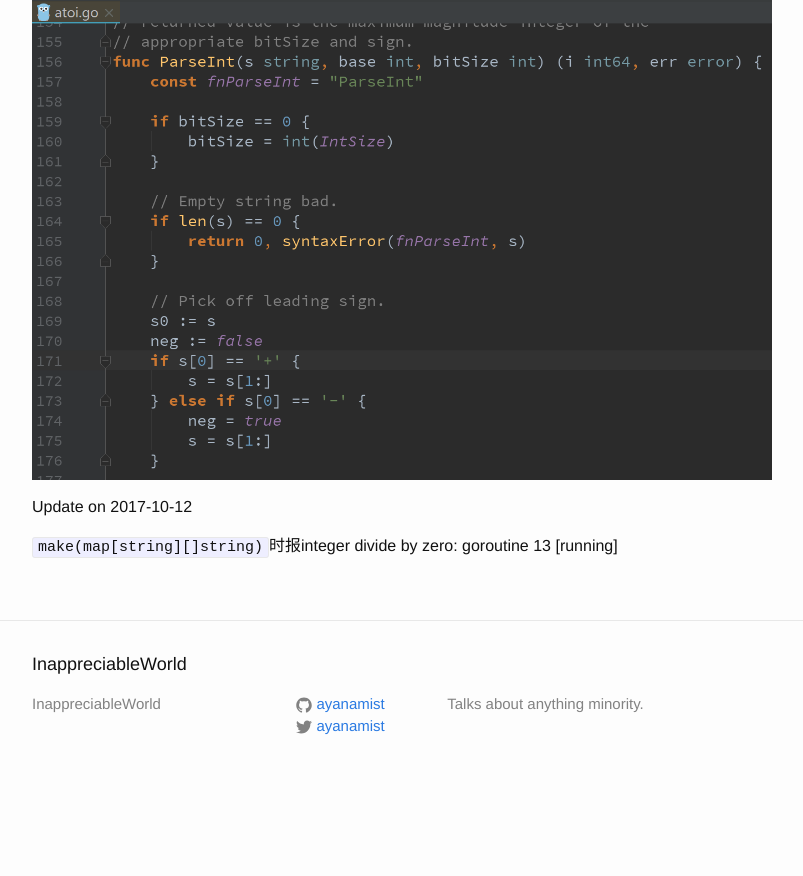
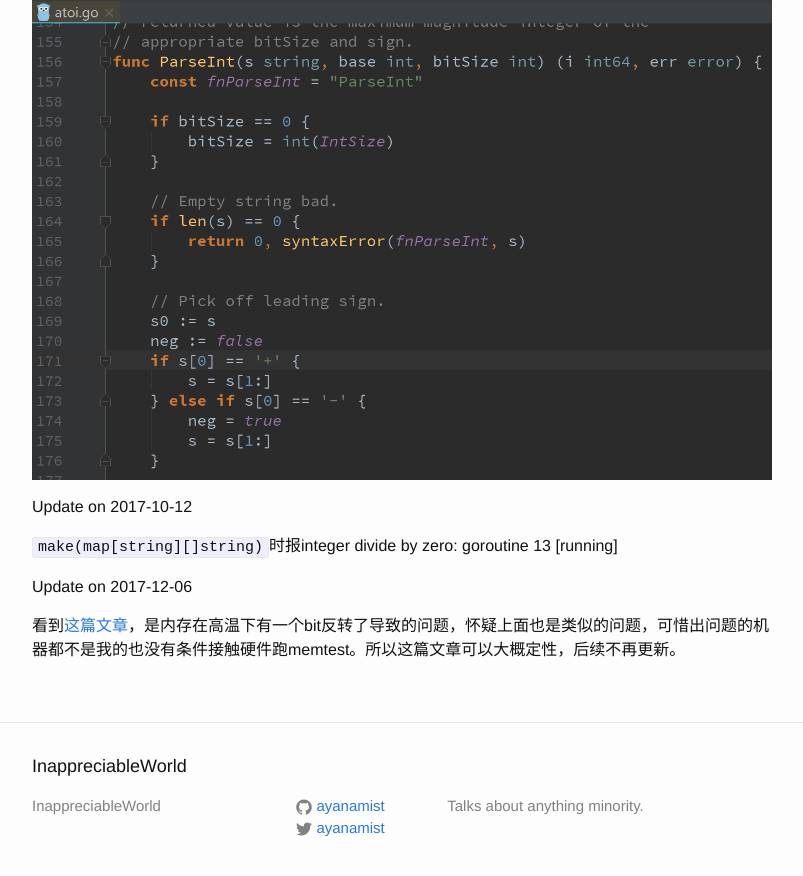
Before and after one commit to ayanamist/ayanamist.github.io, a Jekyll site: the page built from _posts/2017-06-01-unbelievable-golang-panic.md, in a window 1280 px wide and 900 px high, scrolled down 2246 px. Shown: the top 876 px of the window, without its empty margins (238-1041 px from the left). Built offline with Jekyll 4.4.1, drawn with Linux system fonts in a browser that asks for light colours; before the commit the page ends 3044 px from its top, so only the background shows below that.

Commit message:
Update 2017-06-01-unbelievable-golang-panic.md

```diff
--- a/_posts/2017-06-01-unbelievable-golang-panic.md
+++ b/_posts/2017-06-01-unbelievable-golang-panic.md
@@ -40,3 +40,7 @@ panic的栈如下图，挂在strconv.ParseInt里
 Update on 2017-10-12
 
 `make(map[string][]string)`时报integer divide by zero: goroutine 13 [running]
+
+Update on 2017-12-06
+
+看到[这篇文章](https://marcan.st/2017/12/debugging-an-evil-go-runtime-bug/)，是内存在高温下有一个bit反转了导致的问题，怀疑上面也是类似的问题，可惜出问题的机器都不是我的也没有条件接触硬件跑memtest。所以这篇文章可以大概定性，后续不再更新。
```
